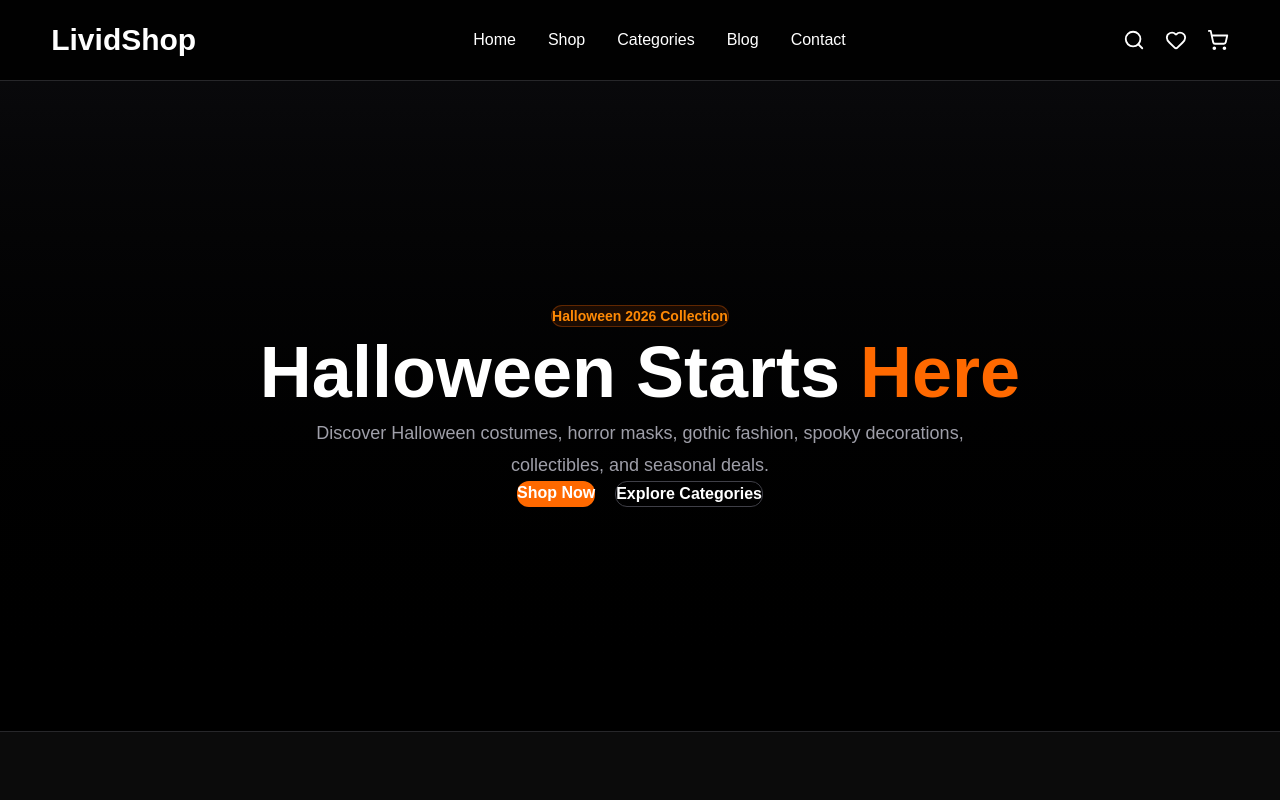
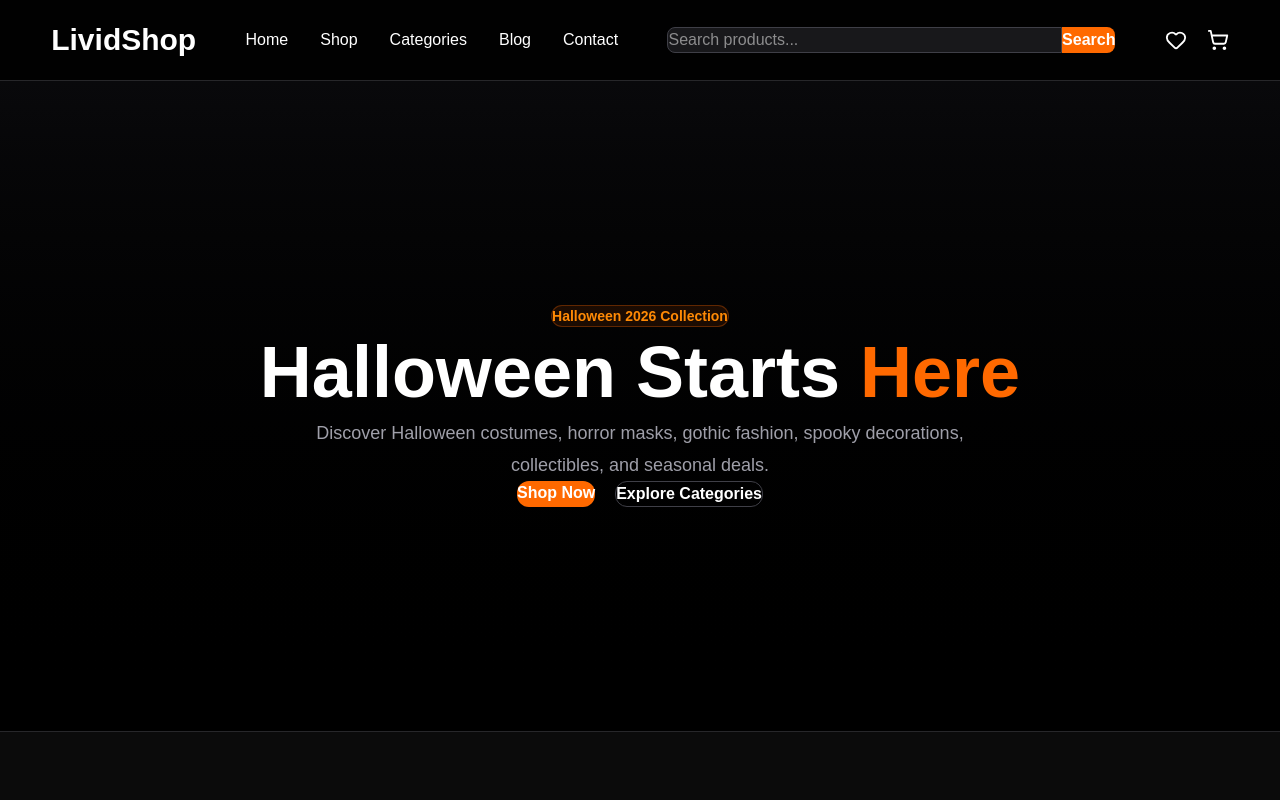
Before and after one commit to RaniaAkramm/lividshop, a Next.js app: page / in a window 1280 px wide. Shown: the top 800 px of the page. Built offline with nearby package versions, Linux system fonts and the light colour scheme.

Commit message:
Implement search functionality in Header component

```diff
--- a/components/Header.tsx
+++ b/components/Header.tsx
@@ -1,12 +1,26 @@
 "use client";
 
 import Link from "next/link";
-import { Search, Heart, ShoppingCart, Menu } from "lucide-react";
+import { useState } from "react";
+import { useRouter } from "next/navigation";
+import { Heart, ShoppingCart, Menu } from "lucide-react";
 
 export default function Header() {
+  const [query, setQuery] = useState("");
+  const router = useRouter();
+
+  function handleSearch(e: React.FormEvent<HTMLFormElement>) {
+    e.preventDefault();
+
+    if (!query.trim()) return;
+
+    router.push(`/search?q=${encodeURIComponent(query)}`);
+  }
+
   return (
     <header className="sticky top-0 z-50 border-b border-zinc-800 bg-black/90 backdrop-blur">
-      <div className="container flex h-20 items-center justify-between">
+
+      <div className="container flex h-20 items-center justify-between gap-6">
 
         <Link
           href="/"
@@ -15,7 +29,7 @@ export default function Header() {
           LividShop
         </Link>
 
-        <nav className="hidden md:flex items-center gap-8">
+        <nav className="hidden lg:flex items-center gap-8">
 
           <Link href="/">Home</Link>
 
@@ -29,27 +43,46 @@ export default function Header() {
 
         </nav>
 
+        <form
+          onSubmit={handleSearch}
+          className="hidden md:flex flex-1 max-w-md"
+        >
+
+          <input
+            type="text"
+            placeholder="Search products..."
+            value={query}
+            onChange={(e) => setQuery(e.target.value)}
+            className="w-full rounded-l-lg border border-zinc-700 bg-zinc-900 px-4 py-2 text-white outline-none"
+          />
+
+          <button
+            type="submit"
+            className="rounded-r-lg bg-orange-500 px-5 font-semibold text-white hover:bg-orange-600"
+          >
+            Search
+          </button>
+
+        </form>
+
         <div className="flex items-center gap-5">
 
-          <button>
-            <Search size={22} />
-          </button>
+          <Link href="/wishlist">
+            <Heart size={22} />
+          </Link>
 
-          <button>
-            <Heart size={22} />
-          </button>
+          <Link href="/cart">
+            <ShoppingCart size={22} />
+          </Link>
 
-          <button>
-            <ShoppingCart size={22} />
-          </button>
-
-          <button className="md:hidden">
+          <button className="lg:hidden">
             <Menu size={24} />
           </button>
 
         </div>
 
       </div>
+
     </header>
   );
 }
```
